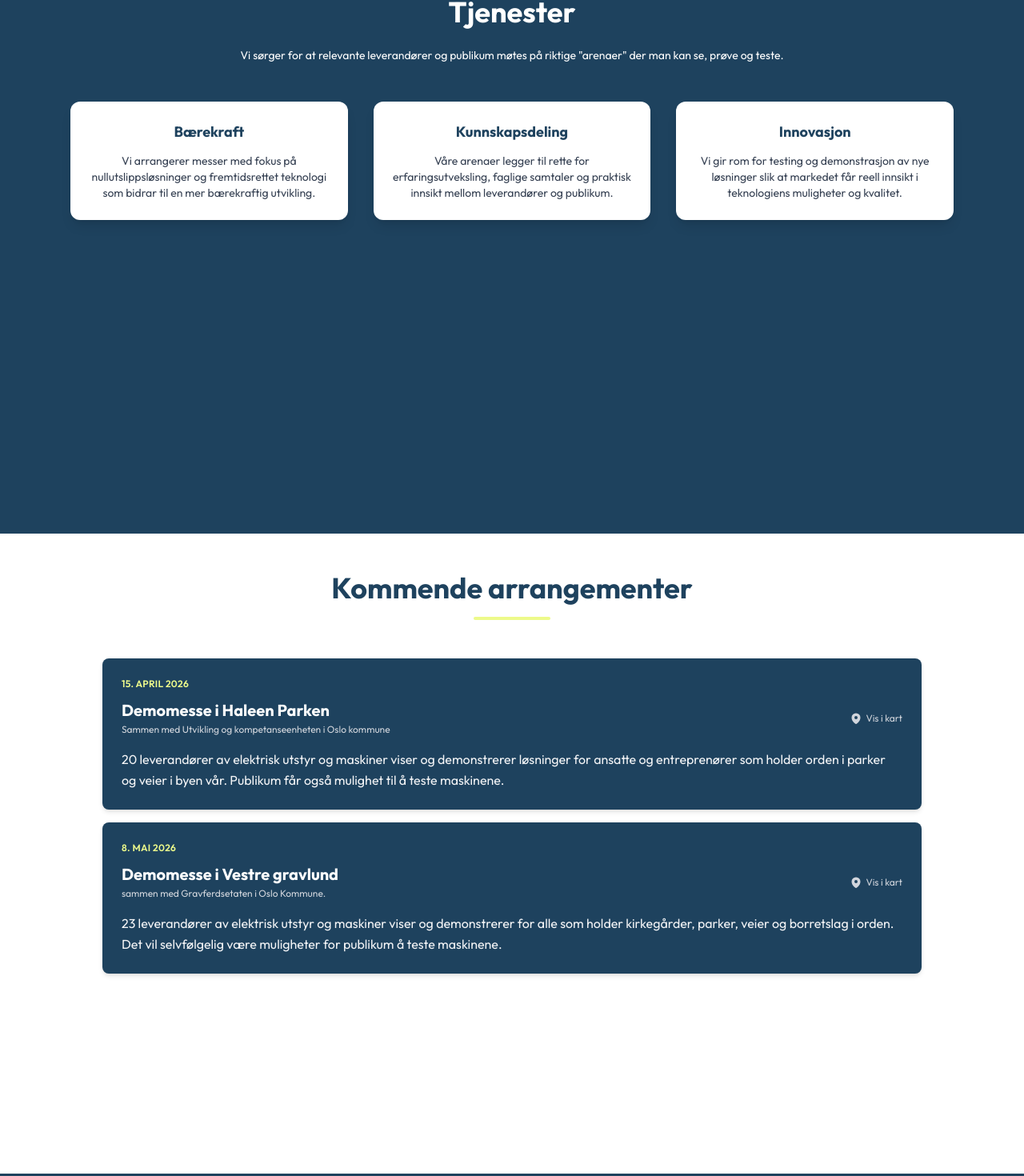
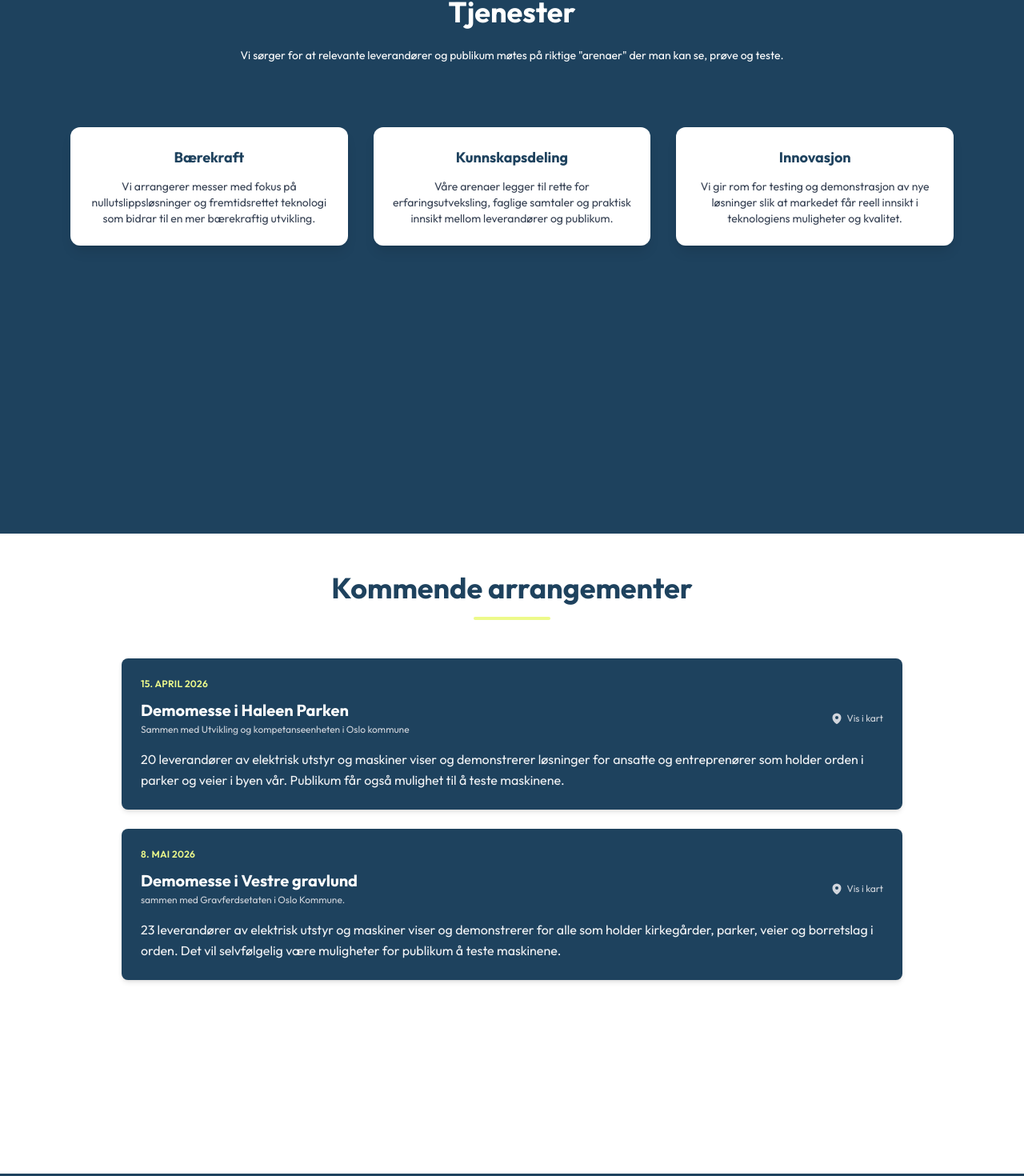
Before and after one commit to demomesser/frontend, a React (Vite) app: page / in a window 1280 px wide. Shown: the part 1733-3203 px from the top of the page at 80% size. Built offline with nearby package versions, Linux system fonts and the light colour scheme.

Commit message:
made website more mobile friendly

```diff
--- a/src/shared/types.ts
+++ b/src/shared/types.ts
@@ -3,5 +3,5 @@ export enum SelectedPage {
     ABOUTUS = "Om oss",
     SERVICES = "Tjenester",
     CONTACT = "Kontakt oss",
-    ARRANGEMENT = "arrangement"
+    ARRANGEMENT = "Arrangement"
 }
--- a/src/ui/AboutUs/index.tsx
+++ b/src/ui/AboutUs/index.tsx
@@ -24,7 +24,7 @@ const AboutUs = ({ setSelectedPage }: Props) => {
                 </h1>
 
                 {/* COLORED BOX */}
-                <div className="rounded-xl bg-[#1E425E] p-10 shadow-lg">
+                <div className="rounded-xl bg-[#1E425E] p-10 shadow-lg mb-6">
                     <div className="grid grid-cols-1 gap-10 md:grid-cols-2 items-center">
 
                         {/* LEFT — TEXT */}
--- a/src/ui/Arrangement/index.tsx
+++ b/src/ui/Arrangement/index.tsx
@@ -20,7 +20,7 @@ const Arrangement = ({ setSelectedPage }: Props) => {
             >
 
                 {/* HEADER */}
-                <div className="mb-12 pt-12 text-center">
+                <div className="mb-12 pt-12 text-center mx-4">
                     <h2 className="text-4xl font-bold text-[#1E425E]">
                         Kommende arrangementer
                     </h2>
@@ -29,7 +29,7 @@ const Arrangement = ({ setSelectedPage }: Props) => {
                 </div>
 
                 {/* EVENTS */}
-                <div className="rounded-lg bg-[#1E425E] p-6 text-white shadow-md">
+                <div className="rounded-lg bg-[#1E425E] p-6 text-white shadow-md m-6">
 
                     {/* DATE */}
                     <div className="mb-3 text-xs font-semibold uppercase tracking-wide text-[#EDFA8B]">
@@ -66,7 +66,7 @@ const Arrangement = ({ setSelectedPage }: Props) => {
                     </p>
                 </div>
 
-                <div className="rounded-lg bg-[#1E425E] p-6 text-white shadow-md mt-4">
+                <div className="rounded-lg bg-[#1E425E] p-6 text-white shadow-md m-6">
 
                     {/* DATE */}
                     <div className="mb-3 text-xs font-semibold uppercase tracking-wide text-[#EDFA8B]">
--- a/src/ui/Contact/index.tsx
+++ b/src/ui/Contact/index.tsx
@@ -27,7 +27,7 @@ const Contact = ({ setSelectedPage }: Props) => {
 
 
             <motion.div
-                className="relative z-10 flex min-h-screen flex-col items-center px-6 pt-8"
+                className="relative z-10 flex flex-col items-center px-4 pt-6 md:px-6 md:pt-8"
                 onViewportEnter={() => setSelectedPage(SelectedPage.CONTACT)}
             >
                 <h1 className="mb-12 text-4xl font-bold text-primary-500">
@@ -93,7 +93,7 @@ const Contact = ({ setSelectedPage }: Props) => {
 
                     {/* RIGHT — CEO CARD */}
                     <motion.div
-                        className="flex gap-4 justify-center"
+                        className="flex flex-col gap-6 items-center md:flex-row md:gap-4 md:justify-center"
                         variants={{
                             hidden: { opacity: 0, x: 40 },
                             visible: { opacity: 1, x: 0 }
--- a/src/ui/Header/index.tsx
+++ b/src/ui/Header/index.tsx
@@ -48,16 +48,18 @@ const Header = ({ isTopOfPage, selectedPage, setSelectedPage }: Props) => {
                                     <Link page={SelectedPage.SERVICES} selectedPage={selectedPage} setSelectedPage={setSelectedPage} />
                                     <Link page={SelectedPage.CONTACT} selectedPage={selectedPage} setSelectedPage={setSelectedPage} />
                                 </div>
-                            ) : (
-                                <button className="rounded-full bg-[#EDFA8B] p-2" onClick={() => setIsMenuToggled(!isMenuToggled)}>
-                                    <Bars3Icon className="h-6 w-6 text-[#407053]" />
-                                </button>
-                            )}
+                            ) : null}
 
                         </div>
 
                         { /* Button */}
                         <div className="flex justify-end">
+                            {!isAboveMediumScreens ? (
+                                <button className="rounded-full bg-[#EDFA8B] p-2" onClick={() => setIsMenuToggled(!isMenuToggled)}>
+                                    <Bars3Icon className="h-6 w-6 text-[#407053]" />
+                                </button>
+                            ) : null}
+
                             {isAboveMediumScreens && !isTopOfPage && (
                                 <ActionButton
                                     page={SelectedPage.ARRANGEMENT}
@@ -85,6 +87,7 @@ const Header = ({ isTopOfPage, selectedPage, setSelectedPage }: Props) => {
                         <Link page={SelectedPage.HOME} selectedPage={selectedPage} setSelectedPage={setSelectedPage} />
                         <Link page={SelectedPage.ABOUTUS} selectedPage={selectedPage} setSelectedPage={setSelectedPage} />
                         <Link page={SelectedPage.SERVICES} selectedPage={selectedPage} setSelectedPage={setSelectedPage} />
+                        <Link page={SelectedPage.ARRANGEMENT} selectedPage={selectedPage} setSelectedPage={setSelectedPage} />
                         <Link page={SelectedPage.CONTACT} selectedPage={selectedPage} setSelectedPage={setSelectedPage} />
                     </div>
                 </div>
--- a/src/ui/Services/index.tsx
+++ b/src/ui/Services/index.tsx
@@ -55,7 +55,7 @@ const Services = ({ setSelectedPage }: Props) => {
 
                 {/* CARDS */}
                 <motion.div
-                    className="grid grid-cols-1 md:grid-cols-3 gap-8 max-w-6xl w-full px-6"
+                    className="grid grid-cols-1 md:grid-cols-3 gap-8 max-w-6xl w-full px-6 m-8"
                 >
                     {/* Card 1 */}
                     <motion.div
```
